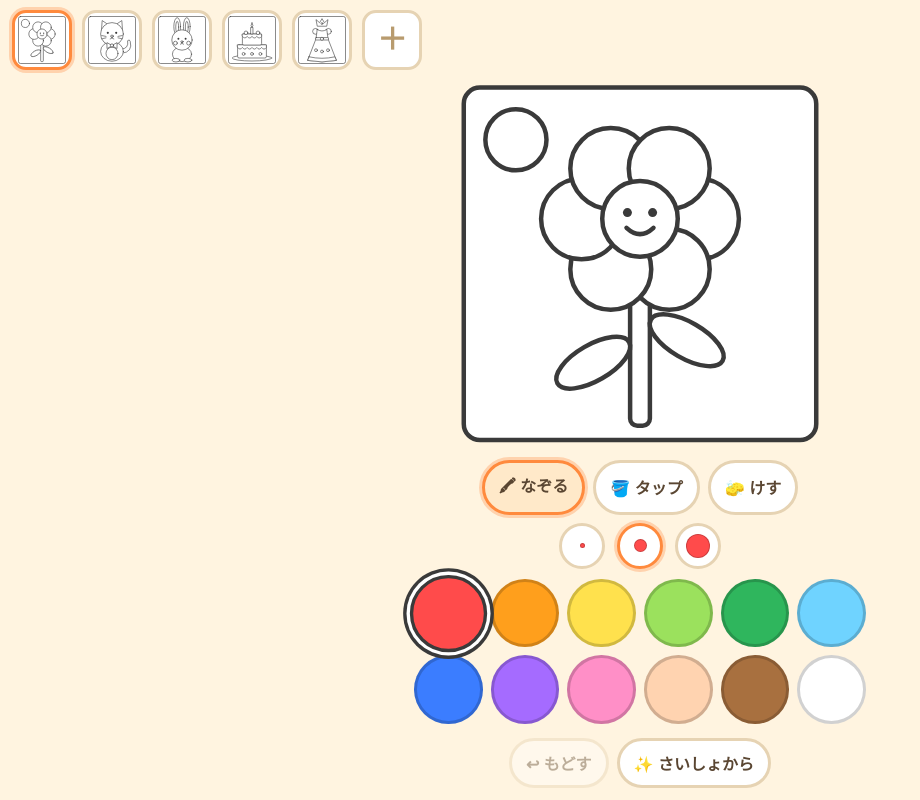
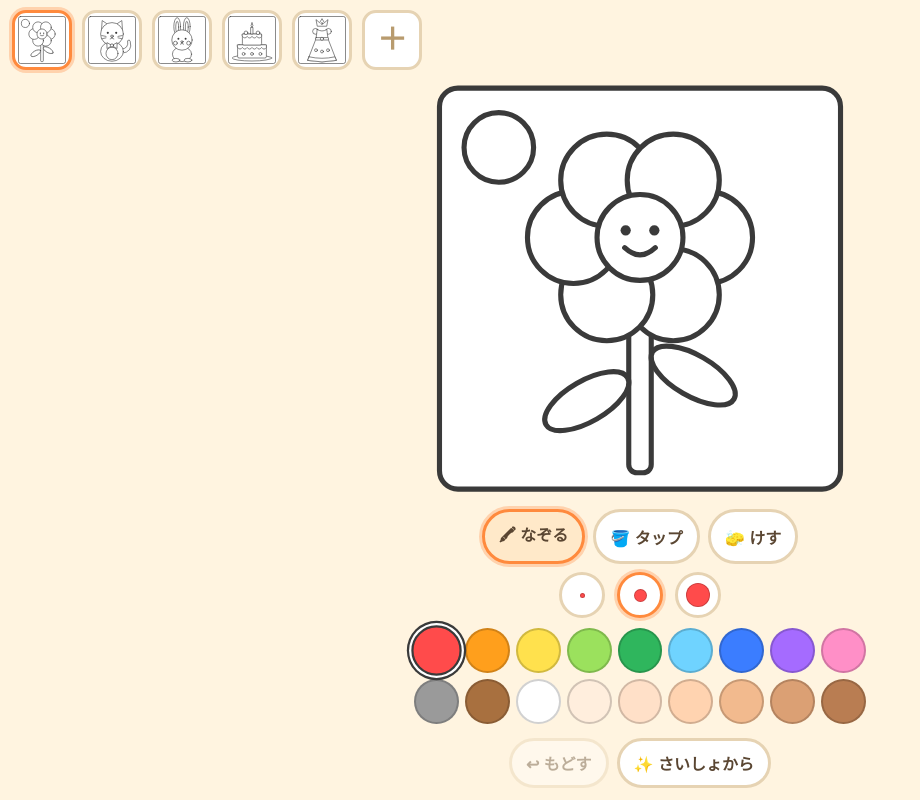
Before and after one commit to yasushi-taguchi/nurie, a plain HTML site: page index.html in a window 1280 px wide. Shown: the whole page, without its empty margins (0-920 px from the left). Drawn offline with Linux system fonts and the light colour scheme.

Commit message:
肌色を6色に増やし、色の丸を小さくして2段にまとめた
- 肌色をうすい色からこい色まで6色に増やし、灰色を追加（全18色）
- 色の丸を小さくして9色×2段に並べ、絵の表示を大きく保つ

Co-Authored-By: Claude Fable 5.2 <noreply@anthropic.com>

```diff
--- a/index.html
+++ b/index.html
@@ -78,15 +78,15 @@
 
   /* いろ */
   #colors {
-    display: grid; grid-template-columns: repeat(6, 1fr); gap: 8px;
+    display: grid; grid-template-columns: repeat(9, 1fr); gap: 6px;
     padding: 6px 14px; max-width: 480px; width: 100%; margin: 0 auto;
   }
   #colors button {
     aspect-ratio: 1; width: 100%; border-radius: 50%;
-    border: 3px solid rgba(0,0,0,.18); padding: 0;
+    border: 2px solid rgba(0,0,0,.18); padding: 0;
     transition: transform .1s;
   }
-  #colors button.on { transform: scale(1.12); border-color: #3a3a3a; box-shadow: 0 0 0 3px #fff, 0 0 0 6px #3a3a3a; }
+  #colors button.on { transform: scale(1.12); border-color: #3a3a3a; box-shadow: 0 0 0 2px #fff, 0 0 0 4px #3a3a3a; }
 
   /* どうぐ */
   #modes, #tools { display: flex; justify-content: center; gap: 8px; padding: 8px 14px 12px; }
@@ -198,7 +198,9 @@ const PICS = [
 ];
 
 const COLORS = ['#ff4b4b','#ff9f1c','#ffe14d','#9be15d','#2fb65d','#6fd3ff',
-                '#3b7dff','#a56bff','#ff8fc7','#ffd3b0','#a8703f','#ffffff'];
+                '#3b7dff','#a56bff','#ff8fc7','#9a9a9a','#a8703f','#ffffff',
+                // はだいろ（うすい → こい）
+                '#ffeedd','#ffe0c8','#ffd3b0','#f2ba8e','#dba074','#b97d52'];
 
 // ---- ほぞん（ブラウザにのこす。つかえなくても うごく）----
 // saved[えのid][ばしょのばんごう] = ぬったものの じゅんばん。{c} はぜんぶぬり、{c, d} はなぞった線
```
